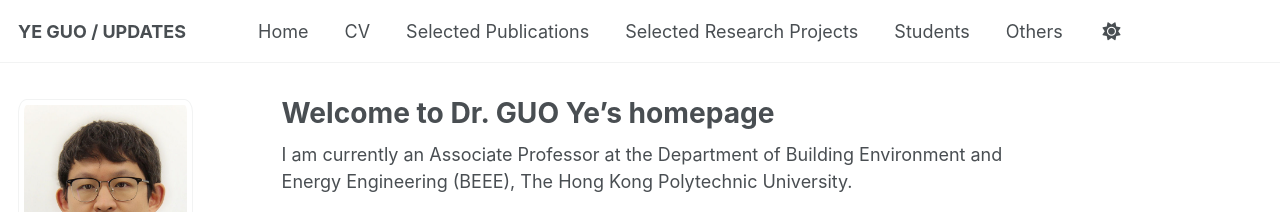
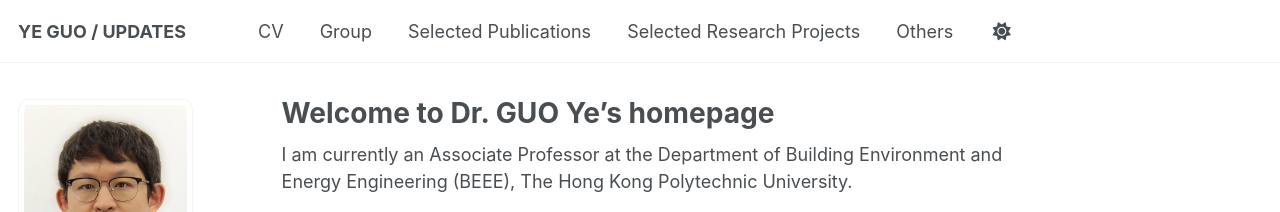
Before and after one commit to ye-guo/ye-guo.github.io, a Jekyll site: the page built from _pages/about.md, in a window 1280 px wide. Shown: the top 212 px of the page. Built offline with Jekyll 4.4.1, drawn with Linux system fonts in a browser that asks for light colours; some web fonts are replaced; a script that is not in the unit is left out.

Commit message:
Update navigation.yml

```diff
--- a/_data/navigation.yml
+++ b/_data/navigation.yml
@@ -29,11 +29,14 @@ main:
   # - title: "CV"
   #   url: /cv-json/
 
-  - title: "Home"
-    url: /about/
+#  - title: "Home"
+#    url: /about/
 
   - title: "CV"
     url: /cv_short/
+
+  - title: "Group"
+    url: /teach_experience/
 
   - title: "Selected Publications"
     url: /publications_md/
@@ -41,8 +44,5 @@ main:
   - title: "Selected Research Projects"
     url: /grants/
 
-  - title: "Students"
-    url: /teach_experience/
-
   - title: "Others"
     url: /awards/
```
